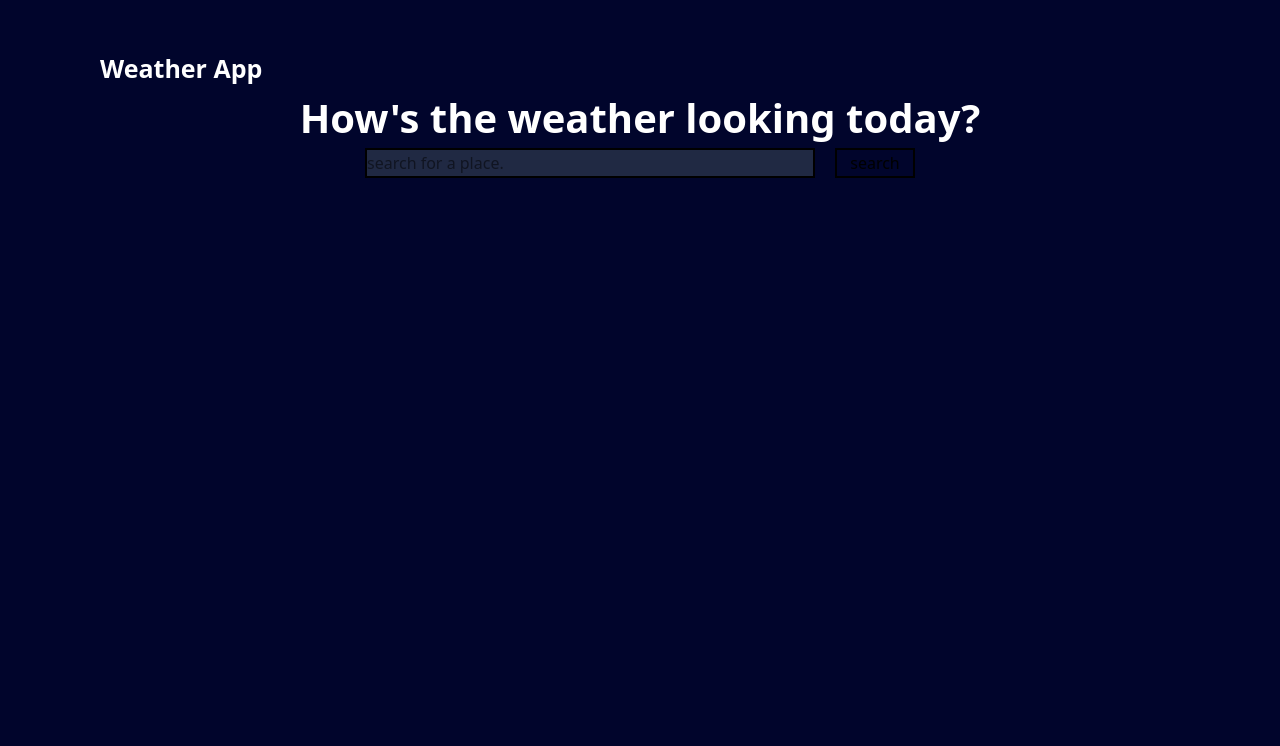
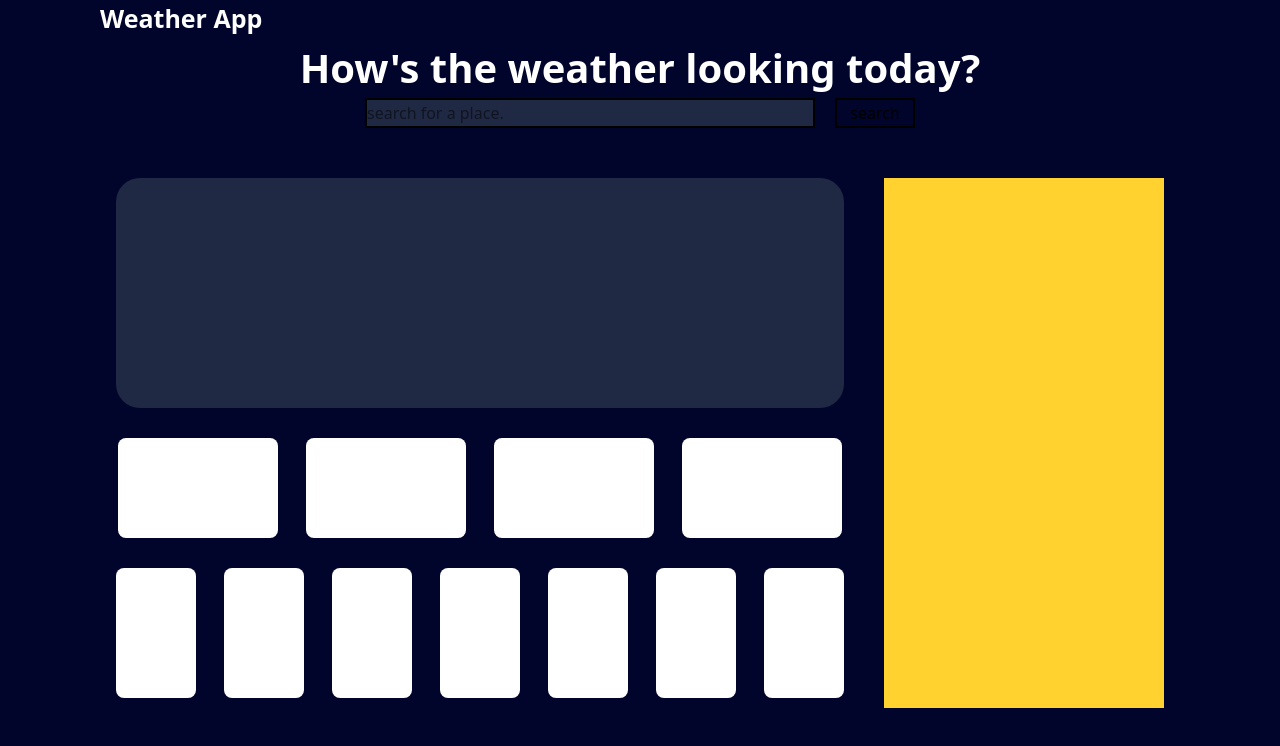
Before and after one commit to KevaniMinott/Weather-App, a React (Vite) app: page / in a window 1280 px wide. Shown: the top 746 px of the page. Built offline with nearby package versions, Linux system fonts and the light colour scheme.

Commit message:
fixed the layout for the cards

```diff
--- a/src/App.css
+++ b/src/App.css
@@ -1 +1,4 @@
 @import 'tailwindcss';
+body {
+  background: rgb(1, 5, 44);
+}
--- a/src/components/Cards.tsx
+++ b/src/components/Cards.tsx
@@ -1,3 +1,28 @@
 export function Cards() {
-  return <main></main>;
+  return (
+    <main className="w-full h-full flex  mt-[50px] gap-[40px] justify-center ">
+      <div className=" h-full flex flex-col items-center gap-[30px]">
+        <article className="w-full h-[230px] shrink-0 rounded-3xl bg-gray-700/60"></article>
+        <div className="w-full h-ful flex flex-col gap-[30px] justify-center items-center">
+          <section className="flex gap-7">
+            <div className="w-[160px] rounded-[8px] h-[100px] bg-white"></div>
+            <div className="w-[160px] rounded-[8px] h-[100px] bg-white"></div>
+            <div className="w-[160px] rounded-[8px] h-[100px] bg-white"></div>
+            <div className="w-[160px] rounded-[8px] h-[100px] bg-white"></div>
+          </section>
+
+          <section className="flex  gap-7 ">
+            <div className="w-[80px] rounded-[8px] h-[130px] bg-white"></div>
+            <div className="w-[80px] rounded-[8px] h-[130px] bg-white"></div>
+            <div className="w-[80px] rounded-[8px] h-[130px] bg-white"></div>
+            <div className="w-[80px] rounded-[8px] h-[130px] bg-white"></div>
+            <div className="w-[80px] rounded-[8px] h-[130px] bg-white"></div>
+            <div className="w-[80px] rounded-[8px] h-[130px] bg-white"></div>
+            <div className="w-[80px] rounded-[8px] h-[130px] bg-white"></div>
+          </section>
+        </div>
+      </div>
+      <div className="bg-amber-300 w-[280px] h-[530px]"></div>
+    </main>
+  );
 }
--- a/src/components/Dashboard.tsx
+++ b/src/components/Dashboard.tsx
@@ -1,9 +1,10 @@
+import { Cards } from './Cards';
 import { Search } from './Search';
 
 export function Dashboard() {
   return (
-    <main className="w-screen h-screen bg-[rgb(1,5,44)] fixed ">
-      <h2 className="text-white font-sans ml-[100px] mt-[50px] font-semibold text-[25px]">
+    <main className="w-screen h-screen bg-[rgb(1,5,44)] fixed overflow-scroll ">
+      <h2 className="text-white font-sans ml-[100px] font-semibold text-[25px]">
         Weather App
       </h2>
       <section className="flex flex-col items-center w-full h-full">
@@ -11,6 +12,7 @@ export function Dashboard() {
           How's the weather looking today?{' '}
         </h2>
         <Search />
+        <Cards />
       </section>
     </main>
   );
--- a/src/output.css
+++ b/src/output.css
@@ -7,11 +7,13 @@
       "Segoe UI Emoji", "Segoe UI Symbol", "Noto Color Emoji";
     --font-mono: ui-monospace, SFMono-Regular, Menlo, Monaco, Consolas, "Liberation Mono",
       "Courier New", monospace;
-    --color-purple-950: oklch(29.1% 0.149 302.717);
-    --color-gray-600: oklch(44.6% 0.03 256.802);
+    --color-amber-300: oklch(87.9% 0.169 91.605);
     --color-gray-700: oklch(37.3% 0.034 259.733);
     --color-white: #fff;
+    --spacing: 0.25rem;
     --font-weight-semibold: 600;
+    --radius-2xl: 1rem;
+    --radius-3xl: 1.5rem;
     --default-font-family: var(--font-sans);
     --default-mono-font-family: var(--font-mono);
   }
@@ -165,29 +167,8 @@
   }
 }
 @layer utilities {
-  .absolute {
-    position: absolute;
-  }
   .fixed {
     position: fixed;
-  }
-  .relative {
-    position: relative;
-  }
-  .top-\[30px\] {
-    top: 30px;
-  }
-  .top-\[40px\] {
-    top: 40px;
-  }
-  .left-\[30px\] {
-    left: 30px;
-  }
-  .left-\[60px\] {
-    left: 60px;
-  }
-  .left-\[100px\] {
-    left: 100px;
   }
   .mt-\[50px\] {
     margin-top: 50px;
@@ -204,11 +185,47 @@
   .h-\[30px\] {
     height: 30px;
   }
-  .h-\[40px\] {
-    height: 40px;
-  }
   .h-\[100px\] {
     height: 100px;
+  }
+  .h-\[120px\] {
+    height: 120px;
+  }
+  .h-\[130px\] {
+    height: 130px;
+  }
+  .h-\[140px\] {
+    height: 140px;
+  }
+  .h-\[200px\] {
+    height: 200px;
+  }
+  .h-\[230px\] {
+    height: 230px;
+  }
+  .h-\[240px\] {
+    height: 240px;
+  }
+  .h-\[400px\] {
+    height: 400px;
+  }
+  .h-\[440px\] {
+    height: 440px;
+  }
+  .h-\[500px\] {
+    height: 500px;
+  }
+  .h-\[530px\] {
+    height: 530px;
+  }
+  .h-\[540px\] {
+    height: 540px;
+  }
+  .h-\[600px\] {
+    height: 600px;
+  }
+  .h-\[700px\] {
+    height: 700px;
   }
   .h-full {
     height: 100%;
@@ -216,14 +233,35 @@
   .h-screen {
     height: 100vh;
   }
+  .w-\[60px\] {
+    width: 60px;
+  }
   .w-\[80px\] {
     width: 80px;
+  }
+  .w-\[100px\] {
+    width: 100px;
   }
   .w-\[120px\] {
     width: 120px;
   }
+  .w-\[150px\] {
+    width: 150px;
+  }
+  .w-\[160px\] {
+    width: 160px;
+  }
+  .w-\[180px\] {
+    width: 180px;
+  }
   .w-\[200px\] {
     width: 200px;
+  }
+  .w-\[250px\] {
+    width: 250px;
+  }
+  .w-\[280px\] {
+    width: 280px;
   }
   .w-\[400px\] {
     width: 400px;
@@ -231,11 +269,38 @@
   .w-\[450px\] {
     width: 450px;
   }
+  .w-\[500px\] {
+    width: 500px;
+  }
+  .w-\[560px\] {
+    width: 560px;
+  }
+  .w-\[600px\] {
+    width: 600px;
+  }
+  .w-\[620px\] {
+    width: 620px;
+  }
+  .w-\[700px\] {
+    width: 700px;
+  }
+  .w-\[900px\] {
+    width: 900px;
+  }
+  .w-\[1200px\] {
+    width: 1200px;
+  }
   .w-full {
     width: 100%;
   }
   .w-screen {
     width: 100vw;
+  }
+  .flex-shrink {
+    flex-shrink: 1;
+  }
+  .shrink-0 {
+    flex-shrink: 0;
   }
   .border-collapse {
     border-collapse: collapse;
@@ -255,8 +320,44 @@
   .justify-center {
     justify-content: center;
   }
+  .justify-evenly {
+    justify-content: space-evenly;
+  }
+  .gap-2 {
+    gap: calc(var(--spacing) * 2);
+  }
+  .gap-5 {
+    gap: calc(var(--spacing) * 5);
+  }
+  .gap-7 {
+    gap: calc(var(--spacing) * 7);
+  }
+  .gap-8 {
+    gap: calc(var(--spacing) * 8);
+  }
+  .gap-10 {
+    gap: calc(var(--spacing) * 10);
+  }
   .gap-\[20px\] {
     gap: 20px;
+  }
+  .gap-\[30px\] {
+    gap: 30px;
+  }
+  .gap-\[40px\] {
+    gap: 40px;
+  }
+  .overflow-scroll {
+    overflow: scroll;
+  }
+  .rounded-2xl {
+    border-radius: var(--radius-2xl);
+  }
+  .rounded-3xl {
+    border-radius: var(--radius-3xl);
+  }
+  .rounded-\[8px\] {
+    border-radius: 8px;
   }
   .border {
     border-style: var(--tw-border-style);
@@ -266,23 +367,17 @@
     border-style: var(--tw-border-style);
     border-width: 2px;
   }
-  .bg-\[\#1e1e1e\] {
-    background-color: #1e1e1e;
-  }
-  .bg-\[rgb\(0\,2\,21\)\] {
-    background-color: rgb(0,2,21);
+  .border-\[\#1e1e1e\] {
+    border-color: #1e1e1e;
   }
   .bg-\[rgb\(1\,5\,44\)\] {
     background-color: rgb(1,5,44);
   }
-  .bg-\[rgb\(15\,0\,21\)\] {
-    background-color: rgb(15,0,21);
+  .bg-\[w\] {
+    background-color: w;
   }
-  .bg-\[rgb\(27\,0\,39\)\] {
-    background-color: rgb(27,0,39);
-  }
-  .bg-gray-600 {
-    background-color: var(--color-gray-600);
+  .bg-amber-300 {
+    background-color: var(--color-amber-300);
   }
   .bg-gray-700 {
     background-color: var(--color-gray-700);
@@ -293,38 +388,26 @@
       background-color: color-mix(in oklab, var(--color-gray-700) 60%, transparent);
     }
   }
-  .bg-purple-950 {
-    background-color: var(--color-purple-950);
+  .bg-white {
+    background-color: var(--color-white);
   }
-  .bg-purple-950\/20 {
-    background-color: color-mix(in srgb, oklch(29.1% 0.149 302.717) 20%, transparent);
-    @supports (color: color-mix(in lab, red, red)) {
-      background-color: color-mix(in oklab, var(--color-purple-950) 20%, transparent);
-    }
+  .p-\[50px\] {
+    padding: 50px;
   }
-  .bg-purple-950\/40 {
-    background-color: color-mix(in srgb, oklch(29.1% 0.149 302.717) 40%, transparent);
-    @supports (color: color-mix(in lab, red, red)) {
-      background-color: color-mix(in oklab, var(--color-purple-950) 40%, transparent);
-    }
+  .pr-\[50px\] {
+    padding-right: 50px;
+  }
+  .pl-\[50px\] {
+    padding-left: 50px;
   }
   .font-sans {
     font-family: var(--font-sans);
   }
-  .text-\[20px\] {
-    font-size: 20px;
-  }
   .text-\[25px\] {
     font-size: 25px;
   }
-  .text-\[30px\] {
-    font-size: 30px;
-  }
   .text-\[40px\] {
     font-size: 40px;
-  }
-  .text-\[50px\] {
-    font-size: 50px;
   }
   .font-semibold {
     --tw-font-weight: var(--font-weight-semibold);
@@ -343,6 +426,9 @@
   .filter {
     filter: var(--tw-blur,) var(--tw-brightness,) var(--tw-contrast,) var(--tw-grayscale,) var(--tw-hue-rotate,) var(--tw-invert,) var(--tw-saturate,) var(--tw-sepia,) var(--tw-drop-shadow,);
   }
+}
+body {
+  background: rgb(1, 5, 44);
 }
 @property --tw-rotate-x {
   syntax: "*";
```
